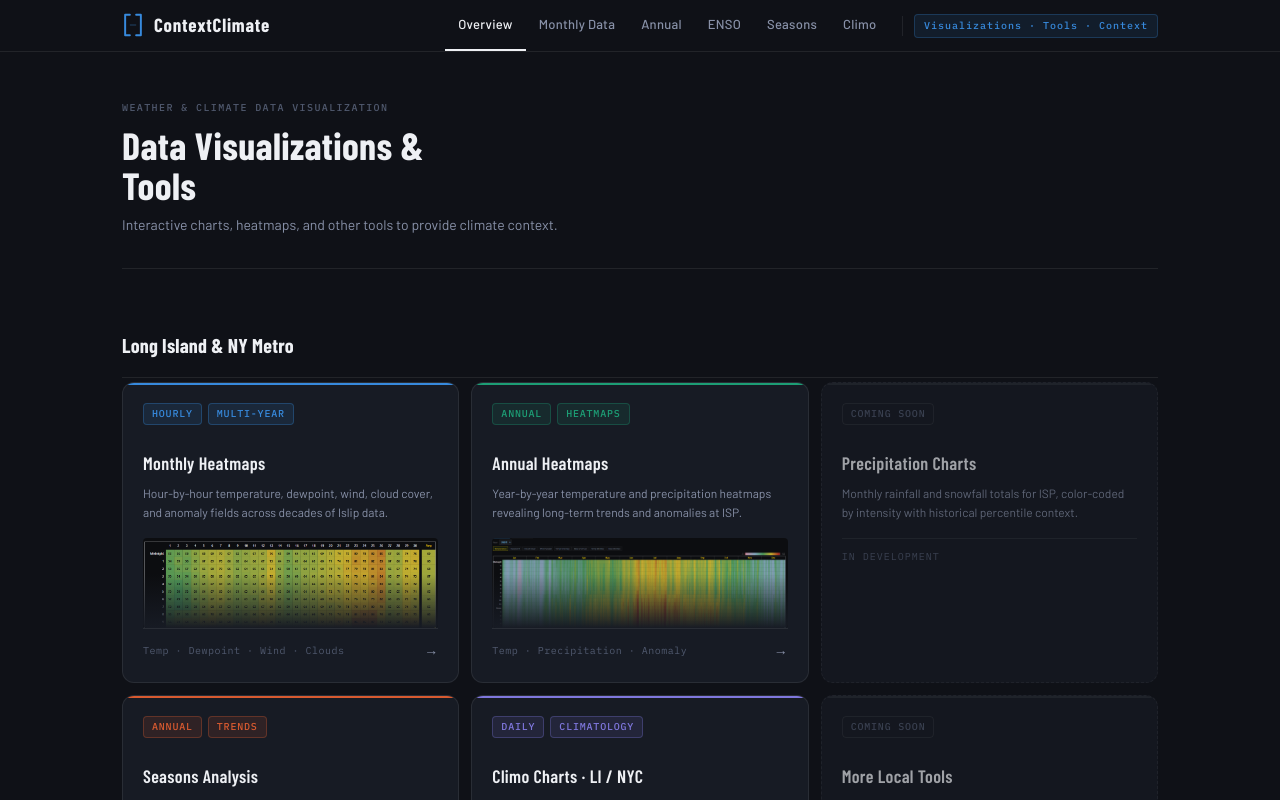
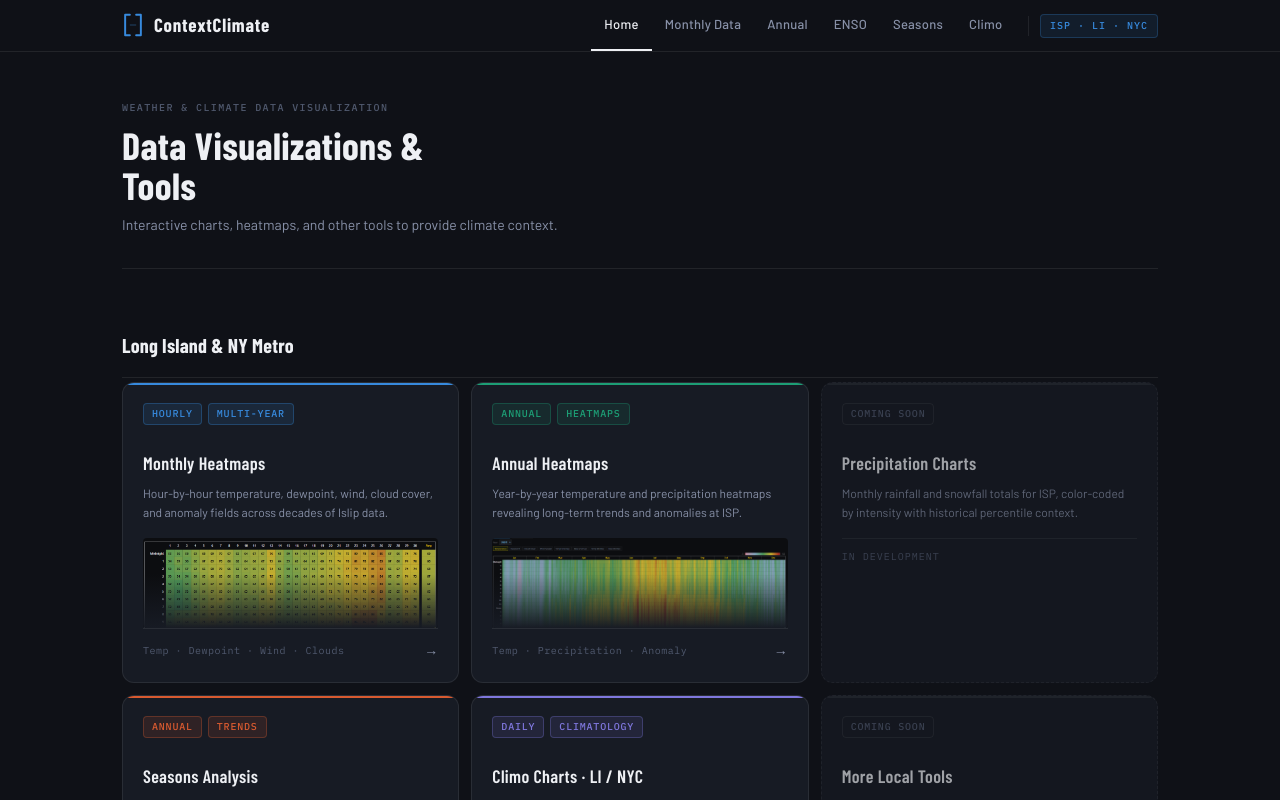
Before and after one commit to josht3113/context-climate, a React (Vite) app: page /#/ in a window 1280 px wide. Shown: the top 800 px of the page. Built offline with nearby package versions, Linux system fonts and the light colour scheme.

Commit message:
Add files via upload

```diff
--- a/src/components/Header.jsx
+++ b/src/components/Header.jsx
@@ -2,12 +2,12 @@ import { NavLink } from 'react-router-dom'
 import styles from './Header.module.css'
 
 const NAV_ITEMS = [
-  { label: 'Overview',    to: '/'        },
-  { label: 'Monthly Data', to: '/monthly'  },
-  { label: 'Annual',      to: '/annual'  },
-  { label: 'ENSO',        to: '/enso'    },
-  { label: 'Seasons',     to: '/seasons' },
-  { label: 'Climo',       to: '/climo'   },
+  { label: 'Home',         to: '/'        },
+  { label: 'Monthly Data', to: '/hourly'  },
+  { label: 'Annual',       to: '/annual'  },
+  { label: 'ENSO',         to: '/enso'    },
+  { label: 'Seasons',      to: '/seasons' },
+  { label: 'Climo',        to: '/climo'   },
 ]
 
 function BracketMark() {
@@ -48,7 +48,7 @@ export default function Header() {
             ))}
           </nav>
           <div className={styles.navDivider} />
-          <span className={styles.geoBadge}>Visualizations · Tools · Context</span>
+          <span className={styles.geoBadge}>ISP · LI · NYC</span>
         </div>
 
       </div>
```
